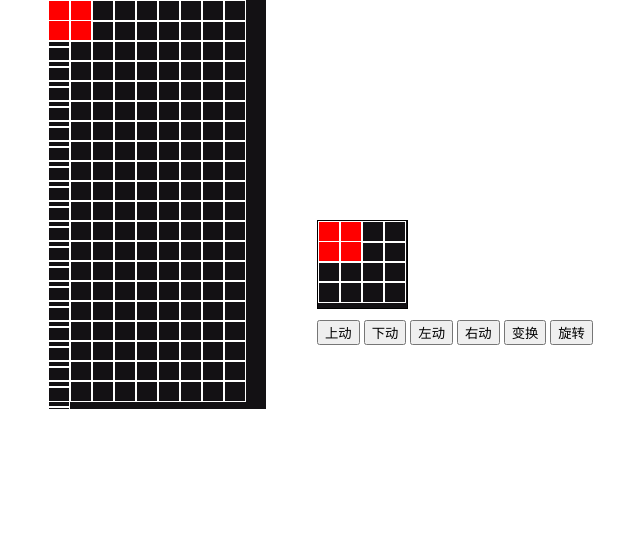
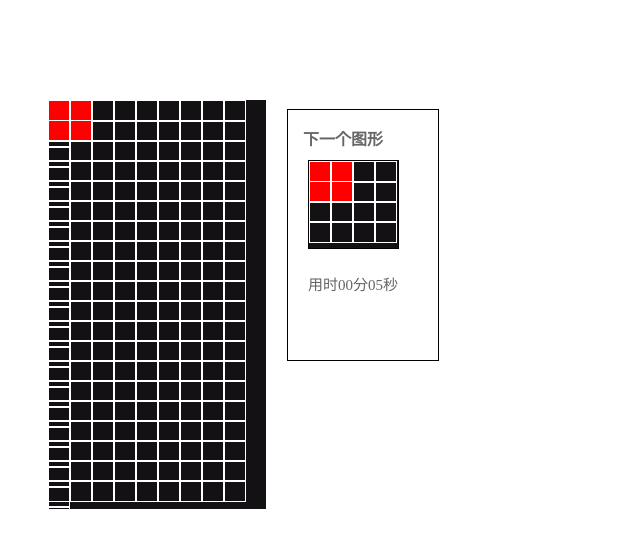
Before and after one commit to zouzeyu888/jq-Tetris, a plain HTML site: page index.html in a window 1280 px wide. Shown: the whole page, without its empty margins (483-1123 px from the left). Drawn offline with Linux system fonts and the light colour scheme.

Commit message:
这是完成自动下落后随机生成图形和计时器的版本

```diff
--- a/css/tetris.css
+++ b/css/tetris.css
@@ -4,7 +4,7 @@
     width: 218px;
     height: 409px;
     background-color: #131114;
-    margin: 0 auto;
+    margin: 100px auto;
 }
 /* 一行高度 */
 .rowDiv {
@@ -17,20 +17,45 @@
     display: inline-block;
     border: 1px solid #fff;
 }
-/* 按钮框 */
-.btn {
 
+/* show框 */
+.show {
+    position: relative;
+    width: 150px;
+    height: 250px;
+    top: -500px;
+    left: 770px;
+    border: 1px solid black;
+}
+
+/* hint：下一个图形 */
+.hint {
     position: absolute;
-    top: 320px;
-    left: 800px;
+    left: 15px;
+    font-size: 16px;
+    font-weight: 700;
 }
+
+
 /* 下一个图形 */
 .nextShape {
     position: absolute;
     width: 89px;
     height: 87px;
     border: 1px solid black;
-    top: 220px;
-    left: 800px;
+    top: 50px;
+    left: 20px;
     background-color: #131114;
 }
+
+/* takeTime记录用时 */
+
+.takeTime {
+    position: absolute;
+    top: 150px;
+    left: 20px;
+    height: 20px;
+    width: 100px;
+    font-size: 15px;
+    line-height: 20px;
+}
--- a/index.html
+++ b/index.html
@@ -29,63 +29,7 @@
                  nextshape = (x + 1) % shapes.length;
                  drawShape(currentRow, currentCol, shapes[currentShape.x][currentShape.y]);
                  drawNextShape(shapes[nextshape][0]);
-            })
-
-            //下移
-            $('#down').click(function () {
-                let shape = shapes[currentShape.x][currentShape.y];
-                if (validate(currentRow + 1, currentCol, shape)) {
-                    eraseShape(currentRow, currentCol, shape);
-                    currentRow++
-                    drawShape(currentRow, currentCol, shape);
-                } else {
-                    setBoard(currentRow, currentCol, shape);
-                    eraseNextShape(shapes[nextshape][0]);
-                    let x = (currentShape.x + 1) % shapes.length;
-                    currentShape.x = x;
-                    currentShape.y = 0;
-                    currentCol = 0;
-                    currentRow = 0;
-                    nextshape = (x + 1) % shapes.length;
-                    drawShape(currentRow, currentCol, shapes[currentShape.x][currentShape.y]);
-                    drawNextShape(shapes[nextshape][0]);
-                }
-            })
-
-            //右移
-            $('#right').click(function () {
-                let shape = shapes[currentShape.x][currentShape.y];
-                if (validate(currentRow, currentCol + 1, shape)) {
-                    eraseShape(currentRow, currentCol, shape);
-                    currentCol++
-                    drawShape(currentRow, currentCol, shape);
-                }
-            })
-
-            //左移
-            $('#left').click(function () {
-                let shape = shapes[currentShape.x][currentShape.y];
-                if (validate(currentRow, currentCol - 1, shape)) {
-                    eraseShape(currentRow, currentCol, shape);
-                    currentCol--;
-                    drawShape(currentRow, currentCol, shape);
-                }
-
-            })
-
-            // 旋转
-            $('#rotate').click(function () {
-                let y = (currentShape.y + 1) % 4;
-                let nextShape = shapes[currentShape.x][y];
-                if (validate(currentRow, currentCol, nextShape)) {
-
-                    eraseShape(currentRow, currentCol, shapes[currentShape.x][currentShape.y]);
-                    currentShape.y = y;
-                    drawShape(currentRow, currentCol, nextShape);
-
-                }
-            }) */
-
+             })*/
             $(document).keydown(function (e) {
                 console.log(e.keyCode);
                 e = e.keyCode;
@@ -137,6 +81,44 @@
                         currentRow++
                         drawShape(currentRow, currentCol, shape);
                     } else {
+
+                        setBoard(currentRow, currentCol, shape);
+                        eraseNextShape(shapes[nextshape][0]);
+                        //let x = (currentShape.x + 1) % shapes.length;
+                        let x = parseInt(Math.random(0, 1) * 6);
+                        currentShape.x = x;
+                        currentShape.y = 0;
+                        currentCol = 0;
+                        currentRow = 0;
+                        nextshape = (x + 1) % shapes.length;
+                        drawShape(currentRow, currentCol, shapes[currentShape.x][currentShape.y]);
+                        drawNextShape(shapes[nextshape][0]);
+                    }
+
+                }
+
+
+
+
+
+
+
+
+
+
+
+            })
+            //自动走
+            //setInterval(autoDown, 800);
+            setInterval(timer, 1000);
+            //自动向下走向下走函数
+            function autoDown() {
+                let shape = shapes[currentShape.x][currentShape.y];
+                if (validate(currentRow + 1, currentCol, shape)) {
+                    eraseShape(currentRow, currentCol, shape);
+                    currentRow++
+                    drawShape(currentRow, currentCol, shape);
+                } else {
                     setBoard(currentRow, currentCol, shape);
                     eraseNextShape(shapes[nextshape][0]);
                     let x = (currentShape.x + 1) % shapes.length;
@@ -148,16 +130,30 @@
                     drawShape(currentRow, currentCol, shapes[currentShape.x][currentShape.y]);
                     drawNextShape(shapes[nextshape][0]);
                 }
+                clearInterval();
+            }
+            //计时器
+            function timer() {
+
+                SEC++;
+                if (SEC == 59) {
+                    SEC = 0;
+                    MIN++
+
+                }
+                 if (SEC < 10) {
+                    $('#second').html('0' + SEC);
+                } else {
+                    $('#second').html(SEC);
+                }
+                if (MIN < 9) {
+                        $('#minite').html('0' + MIN);
+                    } else {
+                        $('#minite').html(MIN);
                     }
 
 
-
-
-
-
-            })
-
-
+            }
 
 
 
@@ -171,17 +167,15 @@
     <!-- 棋盘 -->
     <div class="board">
     </div>
-    <!-- 按钮 -->
-    <div class="btn">
-        <button id="up">上动</button>
-        <button id="down">下动</button>
-        <button id="left">左动</button>
-        <button id="right">右动</button>
-        <button id="change">变换</button>
-        <button id="rotate">旋转</button>
-    </div>
+    <div class="show">
+        <p class="hint">下一个图形</p>
         <!-- 下一个图形 -->
         <div class="nextShape"></div>
+        <!-- 记录时间 -->
+        <p class="takeTime">用时<span id="minite"></span>分<span id="second"></span>秒</p>
+
+    </div>
+
 
 
 </body>
--- a/js/init.js
+++ b/js/init.js
@@ -7,6 +7,10 @@ const BOARD_ROW = 20; // 棋盘行数
 const BOARD_COLUMN = 10; // 棋盘列数
 
 const BOARD_COLOR = "#131114";//模板颜色
+
+let MIN = 0; //初始化分
+
+let SEC = 0; //初始化秒
 
 // 方块形状
 const shapes = [
```
Lines whose indentation alone changed are shown as unchanged.
